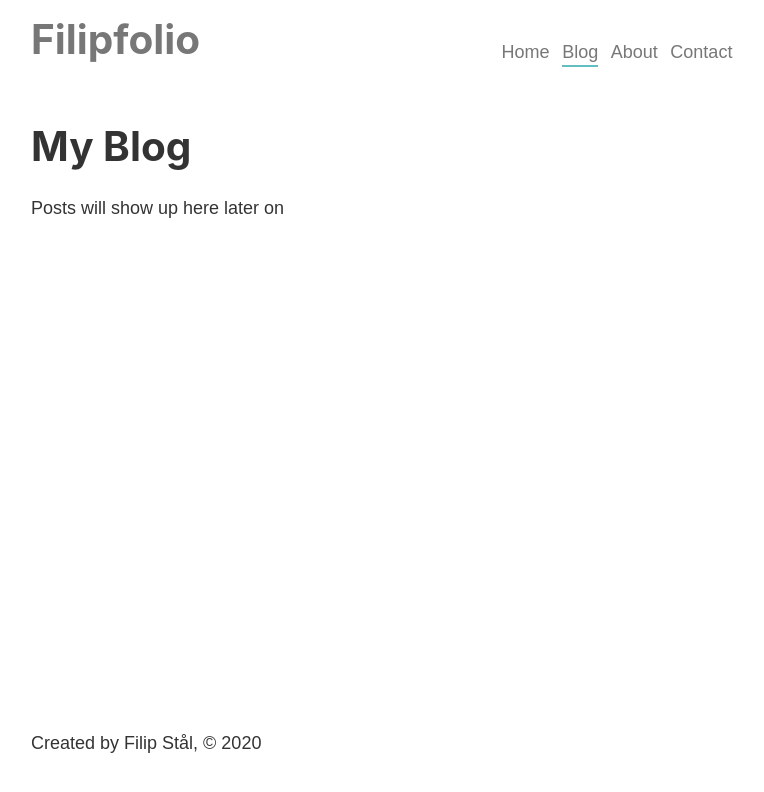
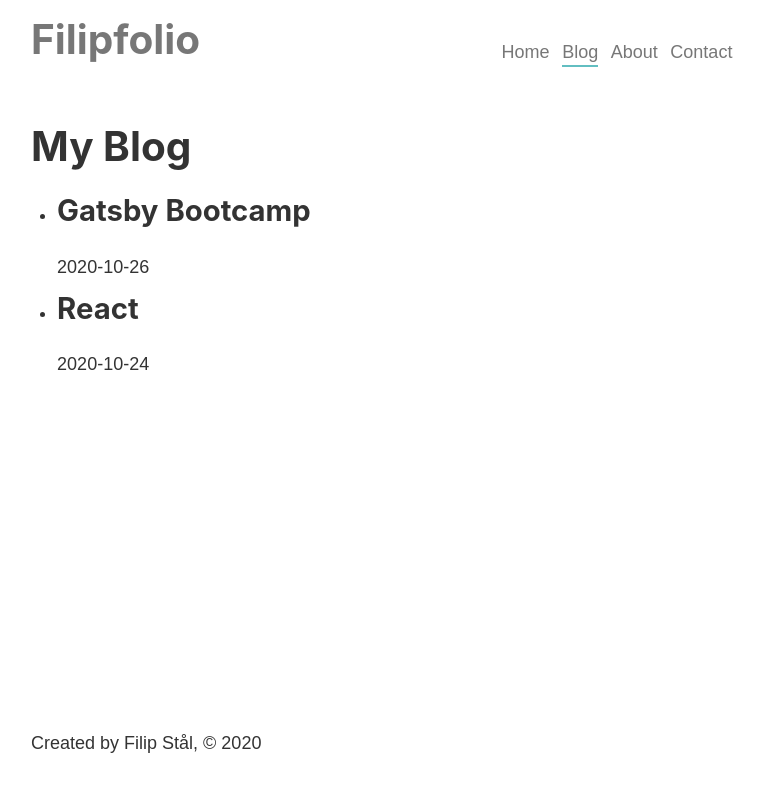
Before and after one commit to fstal/gatsby-bootcamp, a Gatsby site: page /blog in a window 1280 px wide. Shown: the whole page, without its empty margins (252-1016 px from the left). Built offline with nearby package versions, Linux system fonts and the light colour scheme; Gatsby itself is replaced by a stand-in of ours.

Commit message:
fetch and list blog posts

```diff
--- a/src/pages/blog.js
+++ b/src/pages/blog.js
@@ -1,11 +1,37 @@
 import React from 'react'
+import { graphql, useStaticQuery } from 'gatsby'
 import Layout from './components/layout'
 
 const BlogPage = () => {
+  const data = useStaticQuery(graphql`
+    query {
+      allMarkdownRemark {
+        edges {
+          node {
+            frontmatter {
+              title
+              date
+            }
+          }
+        }
+      }
+    }
+  `)
+
   return (
     <Layout>
       <h1>My Blog</h1>
-      <p>Posts will show up here later on</p>
+      <ul>
+        {data.allMarkdownRemark.edges.map((el, i) => {
+          const { title, date } = el.node.frontmatter
+          return (
+            <li key={i}>
+              <h2>{title}</h2>
+              <p>{date}</p>
+            </li>
+          )
+        })}
+      </ul>
     </Layout>
   )
 }
```
